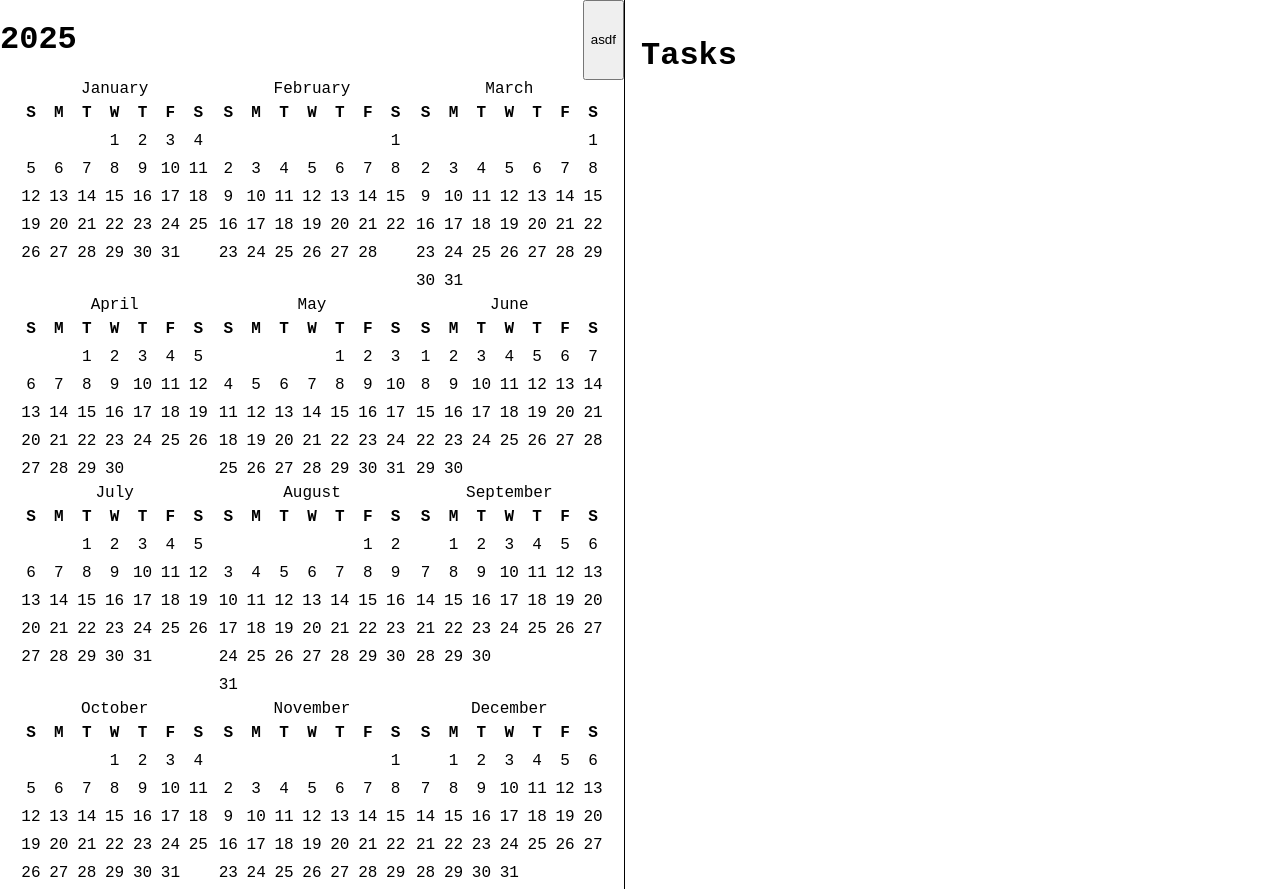
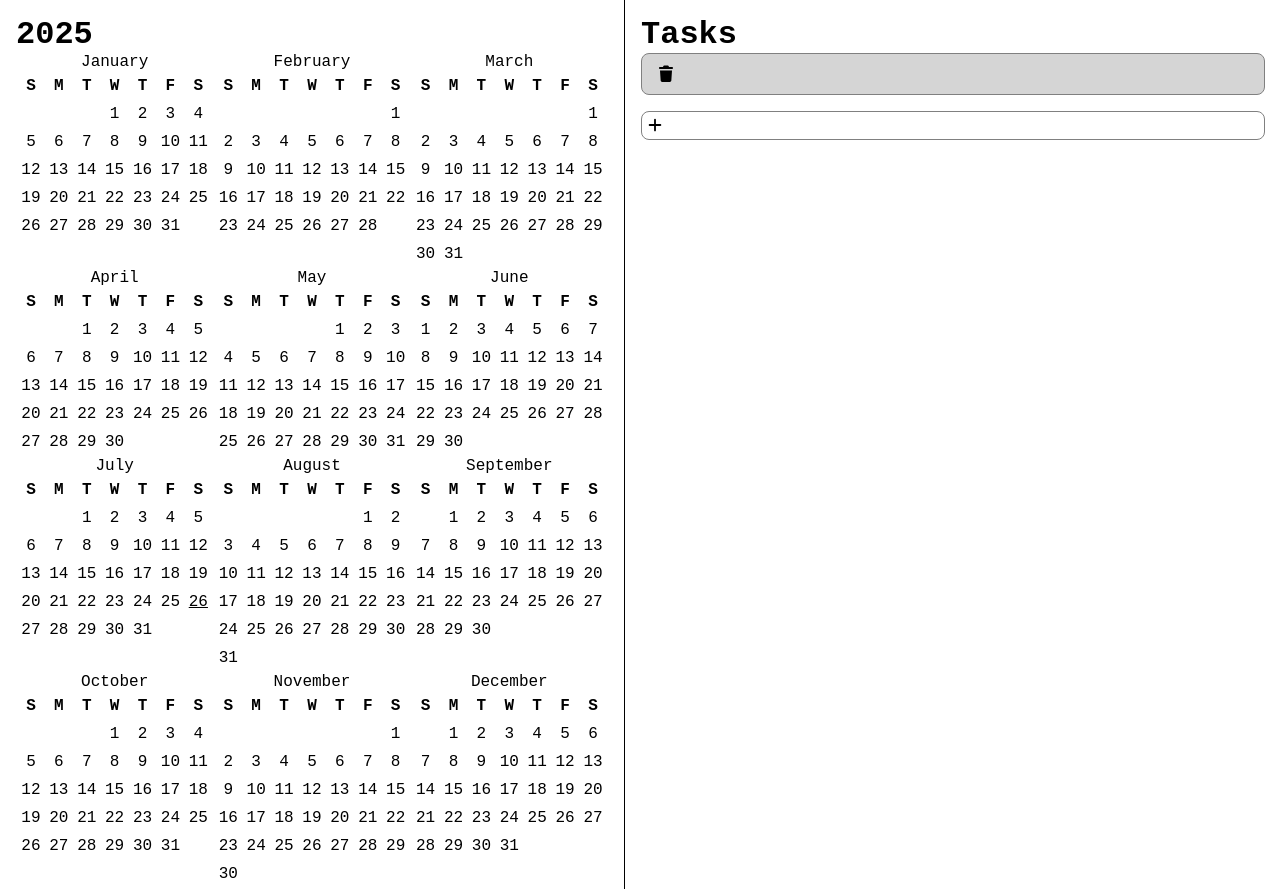
Before and after one commit to hwangkyle/activity-tracker, a Flask app: page / in a window 1280 px wide. Run offline with Flask 3, Linux system fonts and the light colour scheme; data that the repository does not hold is empty.

Commit message:
idk, but pretty complete

```diff
--- a/app.py
+++ b/app.py
@@ -1,21 +1,34 @@
-from flask import Flask, render_template, request
+from flask import Flask, render_template, request, jsonify
 from datetime import datetime
 import calendar
 
 import db
-import date_util as dt
+import date_util
 import enums
 from enums import State
 
 app = Flask(__name__)
 
-@app.route('/')
+year_days = []
+year = -1
+now = datetime.now()
+active_dates = set()
+day_data = []
+
+@app.get('/')
 def index():
+    global year_days
+    global year
+    global now
+    global active_dates
+    global tasks
+    global day_data
+
     now = datetime.now()
-    year_days = dt.get_year_days(now.year)
+    year_days = date_util.get_year_days(now.year)
     year = now.year
-    active_dates = set(db.get_active_dates(now))
-    tasks = db.get_tasks()
+    active_dates = set(db.get_active_dates(now.year))
+    day_data = db.get_day(date_util.dt_to_str(now))
 
     return render_template(
         'index.html',
@@ -23,31 +36,94 @@ def index():
         year=year,
         now=now,
         active_dates=active_dates,
-        tasks=tasks,
+        day_data=day_data,
+
+        dt_to_str=date_util.dt_to_str,
         month_name=calendar.month_name,
-        today_data=db.get_today(),
-        format_num=dt.format_num,
+        format_num=date_util.format_num,
         State=enums.State
     )
 
-@app.route('/state/<int:task_id>', methods=['POST'])
+@app.post('/state/<int:task_id>')
 def update_state(task_id: int):
     state_id = int(request.args.get('state_id') or -1)
     record_id = int(request.args.get('record_id') or -1)
-    print(state_id, record_id)
     if state_id == State.DONE:
-        print(f"INSERT INTO records (task_id, state_id) VALUES ({task_id}, {State.DONE})")
         db._execute(f"INSERT INTO records (task_id, state_id) VALUES ({task_id}, {State.DONE})")
         record_id = db._execute("SELECT MAX(record_id) FROM records")
         return [ State.DONE, record_id ]
     elif state_id == State.PASS:
-        print(f"UPDATE records SET state_id={State.PASS} WHERE record_id={record_id}")
         db._execute(f"UPDATE records SET state_id={State.PASS} WHERE record_id={record_id}")
         return [ State.PASS ]
     else:
-        print(f"DELETE FROM records WHERE record_id={record_id}")
         db._execute(f"DELETE FROM records WHERE record_id={record_id}")
         return [  ]
 
+@app.get('/now')
+def get_now():
+    global now
+    now = datetime.now()
+    return now
+
+@app.get('/year-days/<int:year>')
+def get_year_days(_year: int):
+    global year
+    global year_days
+    year = _year
+    year_days = date_util.get_year_days(_year)
+    return year_days
+
+@app.post('/task/<string:task>')
+def add_task(task: str):
+    try:
+        global day_data
+        global now
+        db.add_task(task)
+        day_data = get_day_data(date_util.dt_to_str(now))
+        return render_template('tasks.html', day_data=day_data, State=enums.State)
+    except Exception as e:
+        print('ERROR:', e)
+        return []
+
+@app.delete('/task/<string:task_ids>')
+def delete_task(task_ids: str):
+    try:
+        global day_data
+        global now
+        db.delete_task(task_ids)
+        day_data = get_day_data(date_util.dt_to_str(now))
+        print(day_data)
+        return render_template('tasks.html', day_data=day_data, State=enums.State)
+
+    except Exception as e:
+        print('ERROR:', e)
+        return [500]
+
+@app.get('/calendar')
+def get_calendar():
+    return render_template(
+        'calendar.html',
+        year_days=date_util.get_year_days(now.year),
+        active_dates=db.get_active_dates(now.year),
+        month_name=calendar.month_name,
+        format_num=date_util.format_num,
+        dt_to_str=date_util.dt_to_str,
+        now=now,
+        year=year
+    )
+
+@app.get('/active-dates')
+def get_active_dates():
+    global active_dates
+    global year
+    active_dates = db.get_active_dates(year)
+    return active_dates
+
+@app.get('/day-data/<string:dt>')
+def get_day_data(dt: str):
+    global day_data
+    day_data = db.get_day(dt)
+    return day_data
+
 if __name__ == '__main__':
     app.run(debug=True)
--- a/static/css/index.css
+++ b/static/css/index.css
@@ -1,11 +1,27 @@
 body {
     --green: 0, 88, 0; /* Anything with >0.69 opacity should have white text */
 
-    --gray: #888;
+    --gray: 88, 88, 88;
 
     --cell-size: 1.5rem;
 
+
+}
+* {
     font-family: 'Courier New', Courier, monospace;
+}
+
+.hide {
+    display: none;
+}
+input:focus,
+select:focus,
+textarea:focus,
+button:focus {
+    outline: none;
+}
+h1 {
+    margin: 0;
 }
 
 #main {
@@ -43,6 +59,11 @@ body {
     /* height: 100%; */
 }
 
+#year {
+    margin-left: 1rem;
+    margin-top: 1rem;
+}
+
 .month-container {
     display: flex;
     flex-direction: column;
@@ -61,13 +82,16 @@ th, td {
     border-radius: 0.25rem;
 }
 .day:hover {
-    background-color: rgba(var(--green), 0.1);
-    cursor: pointer;
+    /* font-weight: bold;
+    cursor: pointer; */
 }
 
 .active {
     background-color: rgba(var(--green), 0.8) !important;
     color: white;
+}
+.today {
+    text-decoration: underline;
 }
 
 /* today.html */
@@ -79,6 +103,7 @@ th, td {
     margin: var(--margin);
     overflow: auto;
     flex: 1 0 calc(50% - var(--margin));
+    gap: 1rem;
 }
 
 #tasks {
@@ -88,30 +113,90 @@ th, td {
     gap: 0.5rem;
 }
 
+#tasks-top {
+    display: flex;
+    align-items: center;
+    justify-content: space-between;
+}
+
+#tasks-top-menu {
+    border: 1px solid gray;
+    border-radius: 0.5rem;
+    height: 1.5rem;
+    padding: 0.5rem;
+    background-color: rgba(var(--gray), 0.25);
+    display: flex;
+    align-items: center;
+    justify-content: flex-start;
+}
+
+.edit {
+    cursor: pointer;
+    padding: 0.5rem;
+}
+.edit:hover {
+    background-color: rgba(var(--gray), 0.3);
+}
+.edit:active {
+    background-color: rgba(var(--gray), 0.5);
+}
+
+.trash {
+    cursor: pointer;
+    display: inline-flex;
+    align-items: center;
+    justify-content: center;
+    width: 2rem;
+    height: 2rem;
+    border-radius: 0.5rem;
+}
+.trash:hover {
+    background-color: rgba(var(--gray), 0.4);
+}
+.trash:active {
+    background-color: rgba(var(--gray), 0.6);
+}
+
 .task {
-    display: grid;
-    place-self: center;
-    justify-items: center;
-    align-content: center;
-    width: calc(100%);
-    border: 1px solid var(--gray);
+    display: block;
+    width: 100%;
+    border: 1px solid gray;
     border-radius: 0.5rem;
     cursor: pointer;
+    position: relative;
 }
 .task.done {
     text-decoration: line-through;
-    background-color: rgba(var(--green), 0.1)
+    background-color: rgba(var(--green), 0.2);
+    border-color: rgb(var(--green), 0.6);
 }
 .task.pass {
+    text-decoration: line-through;
+    background-color: rgba(var(--gray), 0.2);
     color: gray;
     font-style: italic;
 }
 .task:hover {
-    background-color: rgba(var(--green), 0.25);
+    background-color: rgba(var(--green), 0.3);
 }
 .task:active {
-    background-color: rgba(var(--green), 0.75);
-    color: white;
+    background-color: rgba(var(--green), 0.6);
+}
+
+.select-box {
+    display: block;
+    position: relative;
+    float: left;
+    border: 1px solid gray;
+    border-radius: 0.25rem;
+    width: 1rem;
+    height: 1rem;
+    margin: 0.25rem;
+    margin-bottom: 0;
+    z-index: 99;
+}
+.select-box.checked {
+    background-color: gray;
 }
 
 .task-name {
@@ -119,3 +204,17 @@ th, td {
     text-align: center;
     user-select: none;
 }
+
+.add-icon {
+    margin-top: 0.25rem;
+    margin-left: 0.25rem;
+}
+
+.add-text {
+    font-size: 1.4rem;
+    /* text-align: center; */
+    height: 1.5rem;
+    width: 100%;
+    border: 0;
+    background-color: initial;
+}
--- a/static/js/index.js
+++ b/static/js/index.js
@@ -2,6 +2,12 @@ const State = Object.freeze({
     DONE: 1,
     PASS: 2
 })
+
+const updateCalendar = async () => {
+    let response = await fetch('/calendar');
+    let html = await response.text();
+    document.querySelector("#calendar").innerHTML = html;
+}
 
 const changeState = async el => {
     let [task_id, task, hide, record_id, state_id, state, datetime] = JSON.parse(el.dataset.data.replace(/'/g, '"').replace(/None/g, 'null'))
@@ -12,9 +18,7 @@ const changeState = async el => {
     recordParam = record_id ? `record_id=${record_id}` : null;
     params = [stateParam, recordParam].join('&');
 
-    console.log(`/state/${task_id}?${params}`)
     let response = await fetch(`/state/${task_id}?${params}`, { method: 'POST' });
-    console.log(response)
     let [ new_state_id, new_record_id ] = await response.json();
 
     if (new_state_id === State.DONE) {
@@ -30,4 +34,55 @@ const changeState = async el => {
     }
 
     el.dataset.data = JSON.stringify([task_id, task, hide, record_id, new_state_id, state, datetime]);
+
+    updateCalendar();
 }
+
+const toAddTask = async el => {
+    let svg = el.children[0];
+    let input = el.children[1];
+
+    svg.classList.add('hide');
+    input.classList.remove('hide');
+    input.focus();
+}
+
+const addTask = async el => {
+    let svg = el.parentElement.children[0];
+    svg.classList.remove('hide');
+    el.classList.add('hide');
+
+    if (el.value.trim() === '') return;
+    let response = await fetch(`/task/${el.value}`, { method: 'POST' });
+    let html = await response.text();
+    el.value = '';
+
+    document.querySelector("#tasks").innerHTML = html;
+}
+
+let selectedTasks = new Set();
+const selectTask = async el => {
+    if (!el.parentElement.classList.contains('task')) return;
+    let taskId = Number(el.dataset.taskid);
+    if (selectedTasks.has(taskId)) {
+        selectedTasks.delete(taskId);
+    } else {
+        selectedTasks.add(taskId);
+    }
+
+    let checked = (Number(el.dataset.checked) + 1) % 2;
+    el.dataset.checked = checked;
+    el.classList.toggle('checked');
+}
+
+const deleteTasks = async () => {
+    if (selectedTasks.size === 0) return;
+    if (confirm(`Are you sure you want to delete ${selectedTasks.size} task(s)?`)); {
+        let taskIds = [...selectedTasks].join(',');
+        let response = await fetch(`/task/${taskIds}`, { method: 'DELETE' });
+        selectedTasks.clear();
+        let html = await response.text();
+        document.querySelector("#tasks").innerHTML = html;
+        updateCalendar();
+    }
+}
--- /dev/null
+++ b/templates/calendar.html
@@ -0,0 +1,5 @@
+
+{% for month_days in year_days %}
+    {% set month=loop.index %}
+    {% include 'month.html' with context %}
+{% endfor %}
--- a/templates/index.html
+++ b/templates/index.html
@@ -12,13 +12,10 @@
     <div id="calendar-container">
         <div id="calendar-header">
             <h1 id="year">{{ year }}</h1>
-            <button>asdf</button>
+            <!-- <button>asdf</button> -->
         </div>
         <div id="calendar">
-{% for month_days in year_days %}
-{% set month=loop.index %}
-            {% include 'month.html' with context %}
-{% endfor %}
+            {% include 'calendar.html' with context %}
         </div>
     </div>
 
--- a/templates/month.html
+++ b/templates/month.html
@@ -20,7 +20,7 @@
                 <td class="blank"></td>
 {% else %}
 {% set date = year.__str__() + '-' + format_num(month) + '-' + format_num(day) %}
-                <td class="day {{ 'today' if day == now.day }} {{ 'active' if date in active_dates }}">
+                <td class="day {{ 'today' if dt_to_str(now).startswith(date) }} {{ 'active' if date in active_dates }}">
                     {{ day }}
                 </td>
 {% endif %}
--- /dev/null
+++ b/templates/tasks.html
@@ -0,0 +1,15 @@
+{% for task_id, task, hide, record_id, state_id, state, datetime, date in day_data %}
+    <div class="task {{ 'done' if state_id == State.DONE }} {{ 'pass' if state_id == State.PASS }}"
+        data-data="{{[task_id, task, hide, record_id, state_id, state, datetime]}}"
+        onclick="changeState(this)"
+    >
+        <div class="select-box" data-taskid="{{ task_id }}" data-checked="0" onclick="event.stopPropagation(); selectTask(this)"></div>
+        <span class="task-name">{{task}}</span>
+    </div>
+{% endfor %}
+    <div class="task add-task" onclick="toAddTask(this)" onblur="addTask(this.children[1])">
+        <div class="add-icon">
+            <svg height="18px" xmlns="http://www.w3.org/2000/svg" viewBox="0 0 640 640"><!--!Font Awesome Free v7.0.0 by @fontawesome - https://fontawesome.com License - https://fontawesome.com/license/free Copyright 2025 Fonticons, Inc.--><path d="M352 128C352 110.3 337.7 96 320 96C302.3 96 288 110.3 288 128L288 288L128 288C110.3 288 96 302.3 96 320C96 337.7 110.3 352 128 352L288 352L288 512C288 529.7 302.3 544 320 544C337.7 544 352 529.7 352 512L352 352L512 352C529.7 352 544 337.7 544 320C544 302.3 529.7 288 512 288L352 288L352 128z"/></svg>
+        </div>
+        <input class="add-text hide" onblur="addTask(this)" type="text">
+    </div>
--- a/templates/today.html
+++ b/templates/today.html
@@ -1,13 +1,16 @@
 <div id="tasks-container">
-    <h1>Tasks</h1>
+    <div id="tasks-top-container">
+        <div id="tasks-top">
+            <h1>Tasks</h1>
+            <!-- <span class="edit">Edit</span> -->
+        </div>
+        <div id="tasks-top-menu">
+            <div class="trash" onclick="deleteTasks()">
+                <svg height="20px" width="20px" xmlns="http://www.w3.org/2000/svg" viewBox="0 0 640 640"><!--!Font Awesome Free v7.0.0 by @fontawesome - https://fontawesome.com License - https://fontawesome.com/license/free Copyright 2025 Fonticons, Inc.--><path d="M232.7 69.9L224 96L128 96C110.3 96 96 110.3 96 128C96 145.7 110.3 160 128 160L512 160C529.7 160 544 145.7 544 128C544 110.3 529.7 96 512 96L416 96L407.3 69.9C402.9 56.8 390.7 48 376.9 48L263.1 48C249.3 48 237.1 56.8 232.7 69.9zM512 208L128 208L149.1 531.1C150.7 556.4 171.7 576 197 576L443 576C468.3 576 489.3 556.4 490.9 531.1L512 208z"/></svg>
+            </div>
+        </div>
+    </div>
     <div id="tasks">
-{% for task_id, task, hide, record_id, state_id, state, datetime, date in today_data %}
-        <div class="task {{ 'done' if state_id == State.DONE }} {{ 'pass' if state_id == State.PASS }}"
-            data-data="{{[task_id, task, hide, record_id, state_id, state, datetime]}}"
-            onclick="changeState(this)"
-        >
-            <span class="task-name">{{task}}</span>
-        </div>
-{% endfor %}
+        {% include 'tasks.html' with context %}
     </div>
 </div>
```
Also changed, not shown: date_util.py (+6 -3 lines), db.py (+14 -7 lines), 1 other file.
